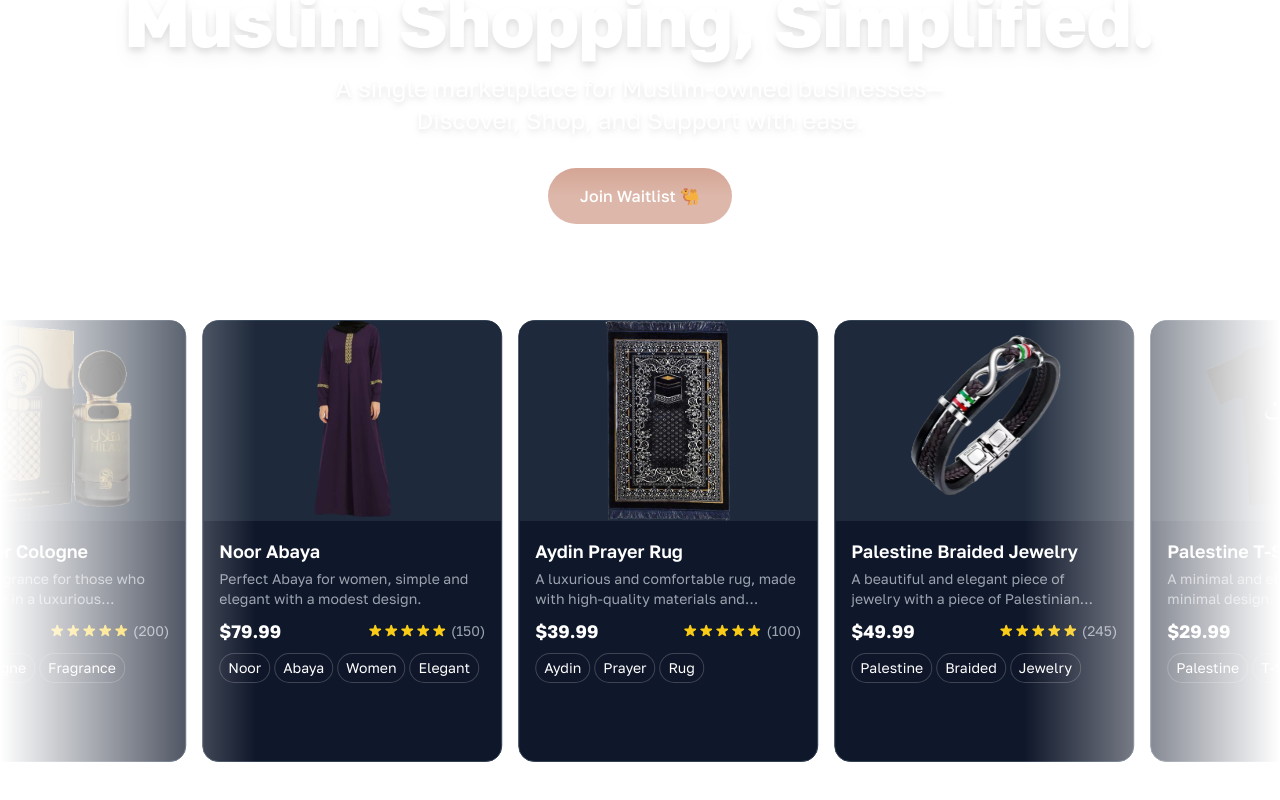
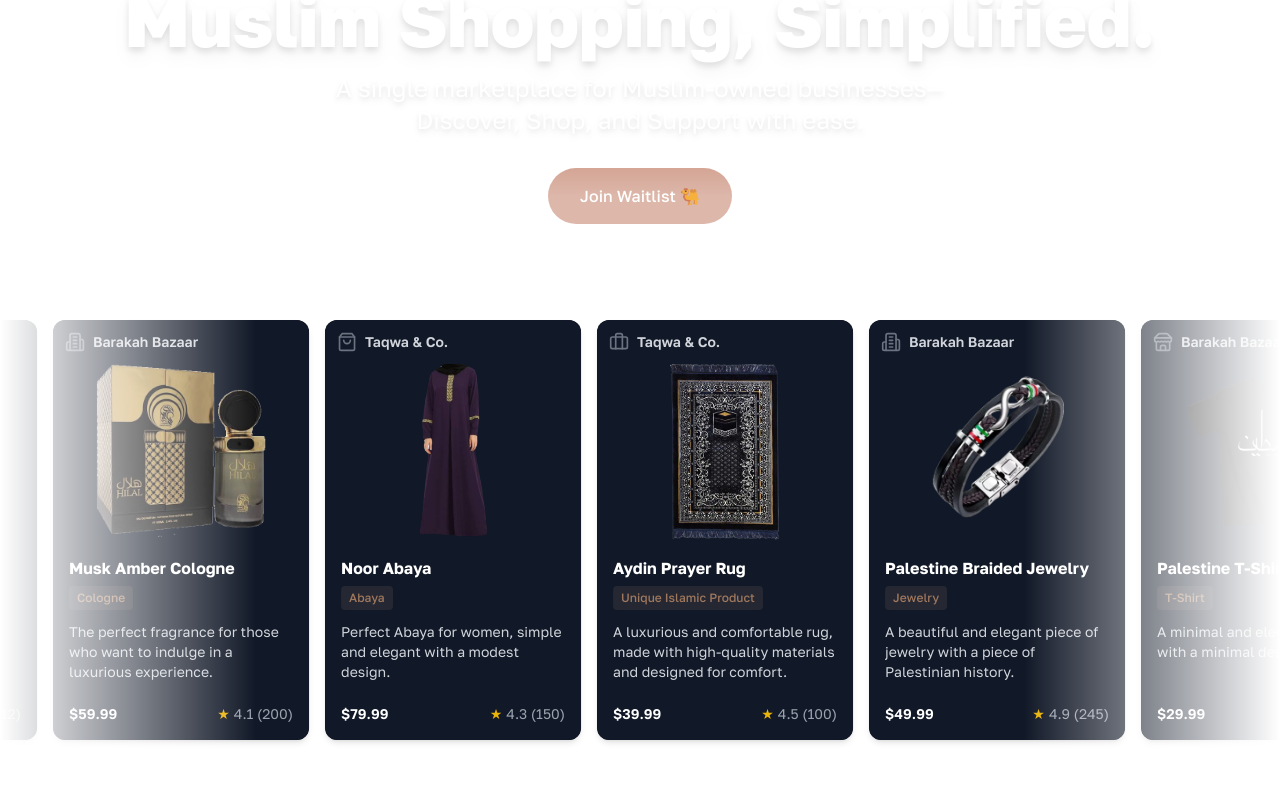
Before and after one commit to MumuLabs/mumu-market-waitlist, a Next.js app: page / in a window 1280 px wide. Shown: the part 280-1080 px from the top of the page. Built offline with nearby package versions, Linux system fonts and the light colour scheme; no server answers.

Commit message:
Design of product cards

```diff
--- a/src/components/ui/product-card.tsx
+++ b/src/components/ui/product-card.tsx
@@ -4,13 +4,15 @@ import React from "react";
 import Image from "next/image";
 import { cn } from "@/lib/utils";
 import { motion } from "framer-motion";
-import { ShoppingCartIcon, HeartIcon, StarIcon } from "lucide-react";
-import { Button } from "@/components/ui/button";
-import { Badge } from "@/components/ui/badge";
+import {
+	BriefcaseIcon,
+	ShoppingBagIcon,
+	StoreIcon,
+	Building2Icon
+} from "lucide-react";
 import {
 	Card,
 	CardContent,
-	CardFooter,
 	CardHeader,
 } from "@/components/ui/card";
 
@@ -21,8 +23,53 @@ interface ProductCardProps {
 	image: string;
 	rating: number;
 	reviewCount: number;
-	tags?: string[];
 	className?: string;
+}
+
+// Random Muslim-inspired company names and icons for variety
+const muslimCompanyNames = [
+	"Noor Textiles",
+	"Barakah Bazaar",
+	"HalalHub",
+	"SunnahMart",
+	"Taqwa & Co.",
+	"Ihsan Industries"
+];
+const muslimCompanyIcons = [
+	BriefcaseIcon,
+	ShoppingBagIcon,
+	StoreIcon,
+	Building2Icon
+];
+
+// Helper to get a random array item
+function getRandomItem<T>(arr: T[]): T {
+	return arr[Math.floor(Math.random() * arr.length)];
+}
+
+/**
+ * Maps specific product-name keywords/phrases to custom meta tags:
+ *  • "noor abaya" => "Abaya"
+ *  • "palestine braided jewelry" => "Jewelry"
+ *  • "palestine t-shirt" => "T-Shirt"
+ *  • "musk amber cologne" => "Cologne"
+ *  • "deluxe quran gift set" => "Quran"
+ *  • "modefa perfume concentrated oil" => "Perfume"
+ *  • "kaabba mat" => "Prayer Mat"
+ */
+function getMetaTagFromName(productName: string) {
+	const lowerName = productName.toLowerCase().trim();
+
+	if (lowerName.includes("noor abaya")) return "Abaya";
+	if (lowerName.includes("palestine braided jewelry")) return "Jewelry";
+	if (lowerName.includes("palestine t-shirt")) return "T-Shirt";
+	if (lowerName.includes("musk amber cologne")) return "Cologne";
+	if (lowerName.includes("deluxe quran gift set")) return "Quran";
+	if (lowerName.includes("modefa perfume concentrated oil")) return "Perfume";
+	if (lowerName.includes("kaabba mat")) return "Prayer Mat";
+
+	// Fallback if no keywords matched
+	return "Unique Islamic Product";
 }
 
 const ProductCard: React.FC<ProductCardProps> = ({
@@ -32,79 +79,73 @@ const ProductCard: React.FC<ProductCardProps> = ({
 	image,
 	rating,
 	reviewCount,
-	tags = [],
-	className,
+	className
 }) => {
+	// Randomly chosen company name + icon once per mount
+	const [companyName] = React.useState(() => getRandomItem(muslimCompanyNames));
+	const [IconComponent] = React.useState(() => getRandomItem(muslimCompanyIcons));
+
+	// Dynamically determine meta tag from product name
+	const metaTag = getMetaTagFromName(name);
+
 	return (
 		<motion.div
-			whileHover={{ y: -4 }}
+			whileHover={{ y: -3 }}
 			transition={{ duration: 0.2 }}
-			className={cn("w-full max-w-sm", className)}
+			className={cn(
+				// Fixed card dimensions for uniform sizing
+				"w-64 h-[420px] rounded-xl shadow-md bg-white dark:bg-gray-900 text-black dark:text-white overflow-hidden",
+				className
+			)}
 		>
-			<Card className="relative h-full">
+			<Card className="h-full border-none bg-inherit shadow-none flex flex-col">
+				{/* Fake Company Info */}
+				<div className="flex items-center gap-2 p-3">
+					<IconComponent className="w-5 h-5 text-gray-400 dark:text-gray-500" />
+					<span className="text-sm font-semibold text-gray-700 dark:text-gray-300">
+						{companyName}
+					</span>
+				</div>
+
+				{/* Image container */}
 				<CardHeader className="p-0">
-					<div className="relative h-64 w-full">
+					<div className="relative w-full h-44">
 						<Image
 							src={image}
 							alt={name}
 							fill
-							className="object-cover rounded-t-lg"
+							className="object-contain object-center"
 						/>
 					</div>
 				</CardHeader>
 
-				<CardContent className="p-4">
-					<div className="flex flex-wrap gap-2 mb-2">
-						{tags.map((tag) => (
-							<Badge key={tag} variant="secondary" className="text-xs">
-								{tag}
-							</Badge>
-						))}
+				{/* Content area */}
+				<CardContent className="p-4 flex flex-col flex-1">
+					{/* Product Name */}
+					<h3 className="text-md font-bold mb-1 text-left">{name}</h3>
+
+					{/* Meta tag */}
+					<div className="mb-3">
+						<span className="inline-block bg-[#d4a595]/10 text-[#9f785e] py-1 px-2 rounded text-xs font-medium">
+							{metaTag}
+						</span>
 					</div>
 
-					<h3 className="text-xl font-semibold line-clamp-1 mb-1">{name}</h3>
-
-					<div className="flex items-center gap-2 mb-2">
-						<div className="flex">
-							{[...Array(5)].map((_, i) => (
-								<StarIcon
-									key={i}
-									className={cn(
-										"w-4 h-4",
-										i < rating
-											? "text-[#F5DEB3] fill-[#F5DEB3]" // ANCHOR: Change this Color.
-											: "text-gray-300",
-									)}
-								/>
-							))}
-						</div>
-						<span className="text-sm text-gray-500">({reviewCount})</span>
-					</div>
-
-					<p className="text-sm text-gray-600 line-clamp-2 mb-4">
+					{/* Description */}
+					<p className="text-sm text-gray-700 dark:text-gray-300 mb-4 line-clamp-3">
 						{description}
 					</p>
 
-					<div className="flex items-baseline gap-2 mb-2">
-						<span className="text-2xl font-bold">${price.toFixed(2)}</span>
+					{/* Bottom row: Price (left) & Single-Star Rating (right) */}
+					<div className="flex items-center justify-between mt-auto">
+						<span className="text-sm font-semibold">${price.toFixed(2)}</span>
+						<span className="text-sm text-gray-600 dark:text-gray-400 flex items-center gap-1">
+							{/* Single star + rating + reviewCount */}
+							<span className="text-yellow-500">★</span>
+							{rating.toFixed(1)} ({reviewCount})
+						</span>
 					</div>
 				</CardContent>
-
-				<CardFooter className="p-4 pt-0 flex gap-2">
-					<Button
-						className="flex-1"
-						onClick={() => console.log("This Feature is Coming Soon!")}
-					>
-						<ShoppingCartIcon className="w-4 h-4 mr-2" />
-						Add to Cart
-					</Button>
-					<Button
-						variant="outline"
-						onClick={() => console.log("This Feature is Coming Soon!")}
-					>
-						<HeartIcon className="w-4 h-4" />
-					</Button>
-				</CardFooter>
 			</Card>
 		</motion.div>
 	);
--- a/src/components/ui/product-carousel.tsx
+++ b/src/components/ui/product-carousel.tsx
@@ -1,7 +1,8 @@
 "use client";
 
+import React from "react";
 import { cn } from "@/lib/utils";
-import React, { useEffect, useState } from "react";
+import ProductCard from "@/components/ui/product-card";
 
 interface ProductCardProps {
 	name: string;
@@ -27,136 +28,67 @@ export const InifiniteMovingProductCards = ({
 	pauseOnHover?: boolean;
 	className?: string;
 }) => {
+	// Duplicate your data array so the list can seamlessly loop.
+	const repeatedItems = React.useMemo(() => [...items, ...items], [items]);
 	const containerRef = React.useRef<HTMLDivElement>(null);
-	const scrollerRef = React.useRef<HTMLUListElement>(null);
-	const [start, setStart] = useState(false);
 
-	useEffect(() => {
-		addAnimation();
-	}, []);
+	React.useEffect(() => {
+		setDirection();
+		setSpeed();
+	}, [direction, speed]);
 
-	function addAnimation() {
-		if (containerRef.current && scrollerRef.current) {
-			const scrollerContent = Array.from(scrollerRef.current.children);
-
-			scrollerContent.forEach((item) => {
-				const duplicatedItem = item.cloneNode(true);
-				if (scrollerRef.current) {
-					scrollerRef.current.appendChild(duplicatedItem);
-				}
-			});
-
-			getDirection();
-			getSpeed();
-			setStart(true);
-		}
+	function setDirection() {
+		if (!containerRef.current) return;
+		// 'forwards' means left-to-right in the keyframes animation
+		// 'reverse' will reverse the direction
+		const newDirection = direction === "left" ? "normal" : "reverse";
+		containerRef.current.style.setProperty("--scroll-direction", newDirection);
 	}
 
-	const getDirection = () => {
-		if (containerRef.current) {
-			if (direction === "left") {
-				containerRef.current.style.setProperty(
-					"--animation-direction",
-					"forwards",
-				);
-			} else {
-				containerRef.current.style.setProperty(
-					"--animation-direction",
-					"reverse",
-				);
-			}
-		}
-	};
-
-	const getSpeed = () => {
-		if (containerRef.current) {
-			if (speed === "fast") {
-				containerRef.current.style.setProperty("--animation-duration", "20s");
-			} else if (speed === "normal") {
-				containerRef.current.style.setProperty("--animation-duration", "40s");
-			} else {
-				containerRef.current.style.setProperty("--animation-duration", "80s");
-			}
-		}
-	};
+	function setSpeed() {
+		if (!containerRef.current) return;
+		let duration = "40s"; // normal
+		if (speed === "fast") duration = "20s";
+		if (speed === "slow") duration = "80s";
+		containerRef.current.style.setProperty("--scroll-duration", duration);
+	}
 
 	return (
 		<div
 			ref={containerRef}
 			className={cn(
-				"scroller relative z-20 max-w-7xl overflow-hidden [mask-image:linear-gradient(to_right,transparent,white_20%,white_80%,transparent)]",
-				className,
+				"relative z-20 max-w-7xl overflow-hidden",
+				// Mask to fade edges
+				"[mask-image:linear-gradient(to_right,transparent,white_20%,white_80%,transparent)]",
+				className
 			)}
+			// We'll rely on custom CSS variables for direction & duration
 		>
 			<ul
-				ref={scrollerRef}
 				className={cn(
-					"flex min-w-full shrink-0 gap-4 py-4 w-max flex-nowrap",
-					start && "animate-scroll",
-					pauseOnHover && "hover:[animation-play-state:paused]",
+					// The "animate-scroll" class references a custom CSS keyframe
+					// that translates X from 0% to -50% continuously
+					"flex min-w-full gap-4 py-4 w-[200%] flex-nowrap",
+					"animate-scroll",
+					pauseOnHover && "hover:[animation-play-state:paused]"
 				)}
+				style={{
+					animationDirection: `var(--scroll-direction, normal)`,
+					animationDuration: `var(--scroll-duration, 40s)`,
+					animationTimingFunction: "linear",
+					animationIterationCount: "infinite",
+				}}
 			>
-				{items.map((product, idx) => (
-					<li
-						className="w-[300px] max-w-full relative rounded-2xl border flex-shrink-0 border-slate-700 overflow-hidden bg-slate-900"
-						key={`${product.name}-${idx}`}
-					>
-						<div className="relative h-[200px] w-full overflow-hidden flex items-center justify-center bg-slate-800">
-							<img
-								src={product.image}
-								alt={product.name}
-								className="max-h-full max-w-full object-contain"
-							/>
-						</div>
-						<div className="p-4">
-							<h3 className="text-lg font-semibold text-white mb-1">
-								{product.name}
-							</h3>
-							<p className="text-sm text-gray-400 line-clamp-2 mb-2">
-								{product.description}
-							</p>
-							<div className="flex flex-col gap-2">
-								<div className="flex items-center justify-between">
-									<span className="text-lg font-bold text-white">
-										${product.price.toFixed(2)}
-									</span>
-									<div className="flex items-center gap-1">
-										<div className="flex items-center">
-											{[...Array(5)].map((_, i) => (
-												<svg
-													key={i}
-													className={cn(
-														"w-4 h-4",
-														i < product.rating
-															? "text-yellow-400"
-															: "text-gray-600",
-													)}
-													fill="currentColor"
-													viewBox="0 0 20 20"
-												>
-													<path d="M9.049 2.927c.3-.921 1.603-.921 1.902 0l1.07 3.292a1 1 0 00.95.69h3.462c.969 0 1.371 1.24.588 1.81l-2.8 2.034a1 1 0 00-.364 1.118l1.07 3.292c.3.921-.755 1.688-1.54 1.118l-2.8-2.034a1 1 0 00-1.175 0l-2.8 2.034c-.784.57-1.838-.197-1.539-1.118l1.07-3.292a1 1 0 00-.364-1.118L2.98 8.72c-.783-.57-.38-1.81.588-1.81h3.461a1 1 0 00.951-.69l1.07-3.292z" />
-												</svg>
-											))}
-										</div>
-										<span className="text-sm text-gray-400">
-											({product.reviewCount})
-										</span>
-									</div>
-								</div>
-								{product.tags && product.tags.length > 0 && (
-									<div className="flex flex-wrap gap-1">
-										{product.tags.map((tag) => (
-											<span
-												key={tag}
-												className="bg-slate-900/80 border border-white/20 text-white px-2 py-1 rounded-full text-sm"
-											>
-												{tag}
-											</span>
-										))}
-									</div>
-								)}
-							</div>
-						</div>
+				{repeatedItems.map((product, idx) => (
+					<li key={`${product.name}-${idx}`} className="flex-shrink-0">
+						<ProductCard
+							name={product.name}
+							description={product.description}
+							price={product.price}
+							image={product.image}
+							rating={product.rating}
+							reviewCount={product.reviewCount}
+						/>
 					</li>
 				))}
 			</ul>
```
